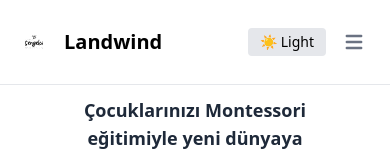
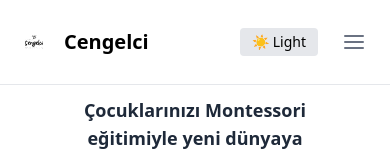
Before and after one commit to Ferivonus/Cengelci-montessori-web, a Next.js app: page / in a window 390 px wide. Shown: the top 157 px of the page. Built offline with nearby package versions, Linux system fonts and the light colour scheme.

Commit message:
Maded betteaahr

```diff
--- a/src/components/TopNavbar.tsx
+++ b/src/components/TopNavbar.tsx
@@ -1,17 +1,18 @@
 "use client";
 
 import { Disclosure, DisclosureButton, DisclosurePanel } from "@headlessui/react";
+import { usePathname } from "next/navigation";
 import Link from "next/link";
 import Image from "next/image";
 import DarkSwitch from "./DarkSwitch";
 
 const navigation = [
-  { name: "Home", href: "#", current: true },
-  { name: "Company", href: "#" },
-  { name: "Marketplace", href: "#" },
-  { name: "Features", href: "#" },
-  { name: "Team", href: "#" },
-  { name: "Contact", href: "#" },
+  { name: "Home", href: "/" },
+  { name: "Company", href: "/company" },
+  { name: "Marketplace", href: "/marketplace" },
+  { name: "Features", href: "/features" },
+  { name: "Team", href: "/team" },
+  { name: "Contact", href: "/contact" },
 ];
 
 function classNames(...classes: string[]) {
@@ -19,6 +20,8 @@ function classNames(...classes: string[]) {
 }
 
 export default function TopNavbar() {
+  const pathname = usePathname();
+
   return (
     <Disclosure
       as="nav"
@@ -30,28 +33,30 @@ export default function TopNavbar() {
             <div className="flex h-16 items-center justify-between">
               {/* Logo */}
               <div className="flex items-center">
-                <Link href="#" className="flex items-center">
+                <Link href="/" className="flex items-center">
                   <Image
                     src="/images/cengelci-logo.svg"
-                    alt="Landwind Logo"
+                    alt="Cengelci Logo"
                     width={36}
                     height={36}
                     className="h-6 mr-3 sm:h-9"
                   />
                   <span className="self-center text-xl font-semibold whitespace-nowrap dark:text-white">
-                    Landwind
+                    Cengelci
                   </span>
                 </Link>
               </div>
 
               {/* Desktop Menu */}
               <div className="hidden lg:flex space-x-8">
-                {navigation.map((item) => (
+                {navigation.map((item) => {
+                  const isCurrent = pathname === item.href;
+                  return (
                     <Link
                       key={item.name}
                       href={item.href}
                       className={classNames(
-                      item.current
+                        isCurrent
                           ? "text-purple-700"
                           : "text-gray-700 hover:text-purple-700 dark:text-gray-300 dark:hover:text-white",
                         "px-3 py-2 rounded-md text-sm font-medium"
@@ -59,53 +64,56 @@ export default function TopNavbar() {
                     >
                       {item.name}
                     </Link>
-                ))}
+                  );
+                })}
               </div>
 
-              {/* Download Button, Dark Switch & Mobile Toggle */}
-              <div className="flex items-center lg:order-2 ml-auto">
-                {/* Desktop Download Button */}
-                <div className="hidden lg:block">
+              {/* Right actions: Download + Switch + Mobile Toggle */}
+              <div className="flex items-center lg:order-2 ml-auto space-x-2">
+                {/* Download Button */}
                 <a
                   href="https://themesberg.com/product/tailwind-css/landing-page"
-                    className="text-white bg-purple-700 hover:bg-purple-800 focus:ring-4 focus:ring-purple-300 font-medium rounded-lg text-sm px-4 py-2 dark:bg-purple-600 dark:hover:bg-purple-700 focus:outline-none dark:focus:ring-purple-800"
+                  className="hidden lg:inline-block text-white bg-purple-700 hover:bg-purple-800 focus:ring-4 focus:ring-purple-300 font-medium rounded-lg text-sm px-4 py-2 dark:bg-purple-600 dark:hover:bg-purple-700 focus:outline-none dark:focus:ring-purple-800"
                 >
                   Download
                 </a>
-                </div>
 
-                {/* Dark Mode Switch */}
-                <div className="ml-4">
+                {/* Theme Switch */}
                 <DarkSwitch />
-                </div>
 
-                {/* Mobile Toggle Button */}
+                {/* Mobile Toggle */}
                 <div className="lg:hidden ml-2">
-                  <DisclosureButton className="inline-flex items-center justify-center p-2 rounded-md text-gray-500 hover:bg-gray-100 focus:outline-none dark:text-gray-400 dark:hover:bg-gray-700 dark:focus:ring-2 dark:focus:ring-gray-600">
-                    <span className="sr-only">Open main menu</span>
+                  <DisclosureButton
+                    aria-label="Toggle navigation menu"
+                    aria-expanded={open}
+                    className="inline-flex items-center justify-center p-2 rounded-md text-gray-500 hover:bg-gray-100 dark:text-gray-400 dark:hover:bg-gray-700 focus:outline-none focus:ring-2 focus:ring-gray-600"
+                  >
                     {open ? (
                       <svg
-                        className="block h-6 w-6"
-                        fill="currentColor"
-                        viewBox="0 0 20 20"
+                        className="h-6 w-6"
+                        viewBox="0 0 24 24"
+                        fill="none"
+                        stroke="currentColor"
+                        strokeWidth="2"
+                        strokeLinecap="round"
+                        strokeLinejoin="round"
                       >
-                        <path
-                          fillRule="evenodd"
-                          clipRule="evenodd"
-                          d="M4.293 4.293a1 1 0 011.414 0L10 8.586l4.293-4.293a1 1 0 111.414 1.414L11.414 10l4.293 4.293a1 1 0 01-1.414 1.414L10 11.414l-4.293 4.293a1 1 0 01-1.414-1.414L8.586 10 4.293 5.707a1 1 0 010-1.414z"
-                        />
+                        <line x1="18" y1="6" x2="6" y2="18" />
+                        <line x1="6" y1="6" x2="18" y2="18" />
                       </svg>
                     ) : (
                       <svg
-                        className="block h-6 w-6"
-                        fill="currentColor"
-                        viewBox="0 0 20 20"
+                        className="h-6 w-6"
+                        viewBox="0 0 24 24"
+                        fill="none"
+                        stroke="currentColor"
+                        strokeWidth="2"
+                        strokeLinecap="round"
+                        strokeLinejoin="round"
                       >
-                        <path
-                          fillRule="evenodd"
-                          clipRule="evenodd"
-                          d="M3 5a1 1 0 011-1h12a1 1 0 010 2H4a1 1 0 01-1-1zM3 10a1 1 0 011-1h12a1 1 0 010 2H4a1 1 0 01-1-1zM3 15a1 1 0 011-1h12a1 1 0 010 2H4a1 1 0 01-1-1z"
-                        />
+                        <line x1="3" y1="12" x2="21" y2="12" />
+                        <line x1="3" y1="6" x2="21" y2="6" />
+                        <line x1="3" y1="18" x2="21" y2="18" />
                       </svg>
                     )}
                   </DisclosureButton>
@@ -114,15 +122,17 @@ export default function TopNavbar() {
             </div>
           </div>
 
-          {/* Mobile Menu */}
+          {/* Mobile Menu Panel */}
           <DisclosurePanel className="lg:hidden">
             <div className="space-y-1 px-2 pt-2 pb-3">
-              {navigation.map((item) => (
+              {navigation.map((item) => {
+                const isCurrent = pathname === item.href;
+                return (
                   <Link
                     key={item.name}
                     href={item.href}
                     className={classNames(
-                    item.current
+                      isCurrent
                         ? "bg-purple-700 text-white"
                         : "text-gray-700 hover:bg-gray-100 dark:text-gray-300 dark:hover:bg-gray-700",
                       "block px-3 py-2 rounded-md text-base font-medium"
@@ -130,7 +140,8 @@ export default function TopNavbar() {
                   >
                     {item.name}
                   </Link>
-              ))}
+                );
+              })}
 
               {/* Mobile Download Button */}
               <a
```
Lines whose indentation alone changed are shown as unchanged.
